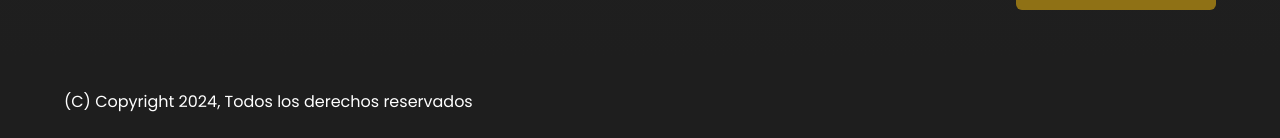
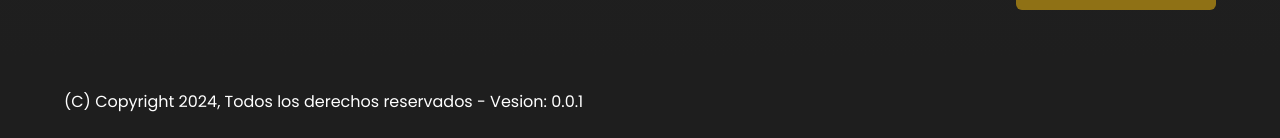
Before and after one commit to Gonzalez-Joaquin/Cliente-Cleaning-Site, a React (Vite) app: page /Inicio in a window 1280 px wide. Shown: the part 4258-4396 px from the top of the page. Built offline with nearby package versions, Linux system fonts and the light colour scheme.

Commit message:
chore: PM-007 contact version

```diff
--- a/src/Pages/HomePage/Layout/Contact/Contact.tsx
+++ b/src/Pages/HomePage/Layout/Contact/Contact.tsx
@@ -62,7 +62,7 @@ const Contact = () => {
           </div>
         </article>
       </section>
-      <footer className={style.footer}>(C) Copyright 2024, Todos los derechos reservados</footer>
+      <footer className={style.footer}>(C) Copyright 2024, Todos los derechos reservados - Vesion: 0.0.1</footer>
     </Element>
   )
 }
```
